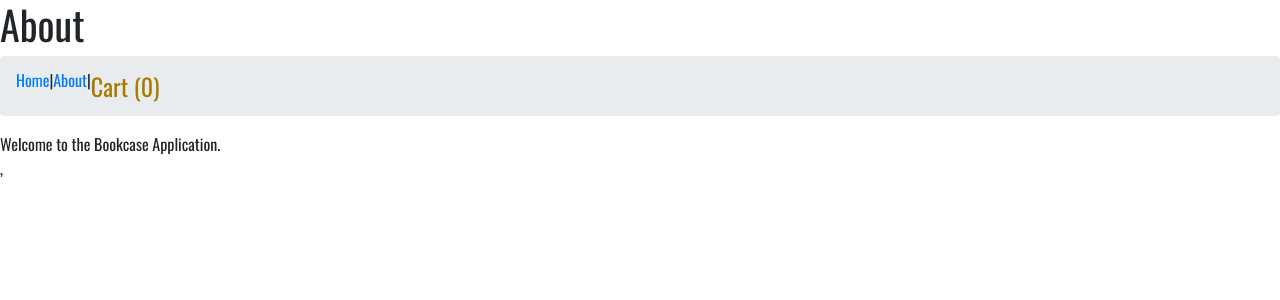
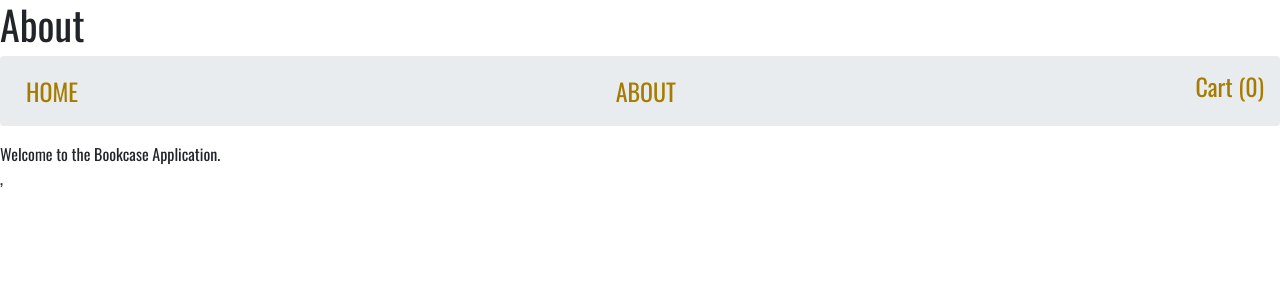
Before and after one commit to ellehagi/bookcase, a React (Create React App) app: page /about in a window 1280 px wide. Shown: the top 300 px of the page. Built offline with nearby package versions, Linux system fonts and the light colour scheme.

Commit message:
minor changes

```diff
--- a/src/App.js
+++ b/src/App.js
@@ -80,7 +80,7 @@ showDeleteBtn={true} showAddBtn={false} showDescription={true}/>
 )} />
 <Route path="/about" render={() => (
 <React.Fragment>
-<About />
+<About cartLength={cart.length}/>
 </React.Fragment>
 )} />
 </BrowserRouter>
--- a/src/pages/About.js
+++ b/src/pages/About.js
@@ -2,16 +2,17 @@ import React from 'react';
 import {Link} from 'react-router-dom';
 
 const About = (props) => {
-    return (
-        <div className="header">
-            <h1>About</h1>
-            <div className="breadcrumb">
-                <Link to="/"> Home </Link> |
-                <Link to="/about"> About </Link> |
-                <Link to="/bookcase" className="bookLink"> Bookcase ({props.bookLength})</Link>
+
+        return (
+            <div className="div">
+                 <h1>About</h1>
+                <div className="breadcrumb">
+                  <Link className="nav-links" to="/"> HOME </Link>
+                  <Link className="nav-links" to="/about"> ABOUT </Link>
+                  <Link className="nav-links" to="/bookcase" className="bookLink">  CART ({props.cartLength}) </Link>
+                </div>
+                <div className="page">Welcome to the Bookcase Application.</div>
             </div>
-            <div className="page">Welcome to the Bookcase Application.</div>
-        </div>
     )
 }
 
```
